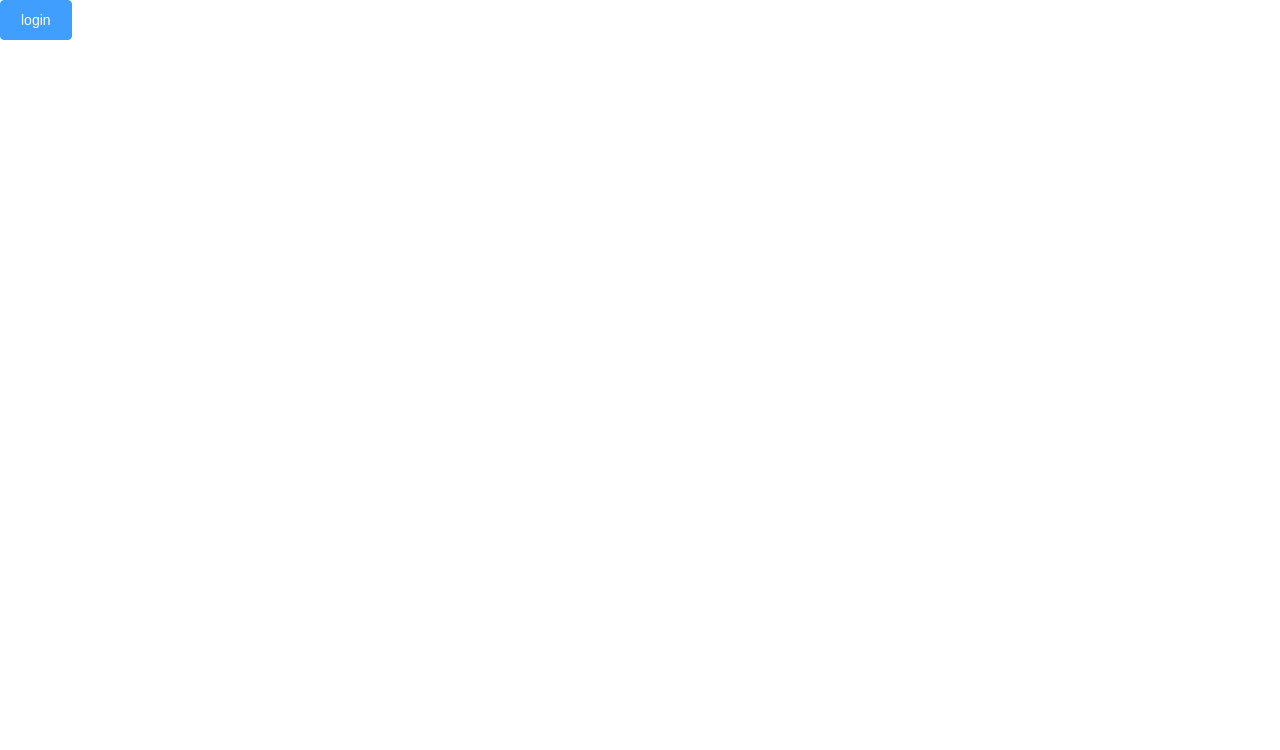
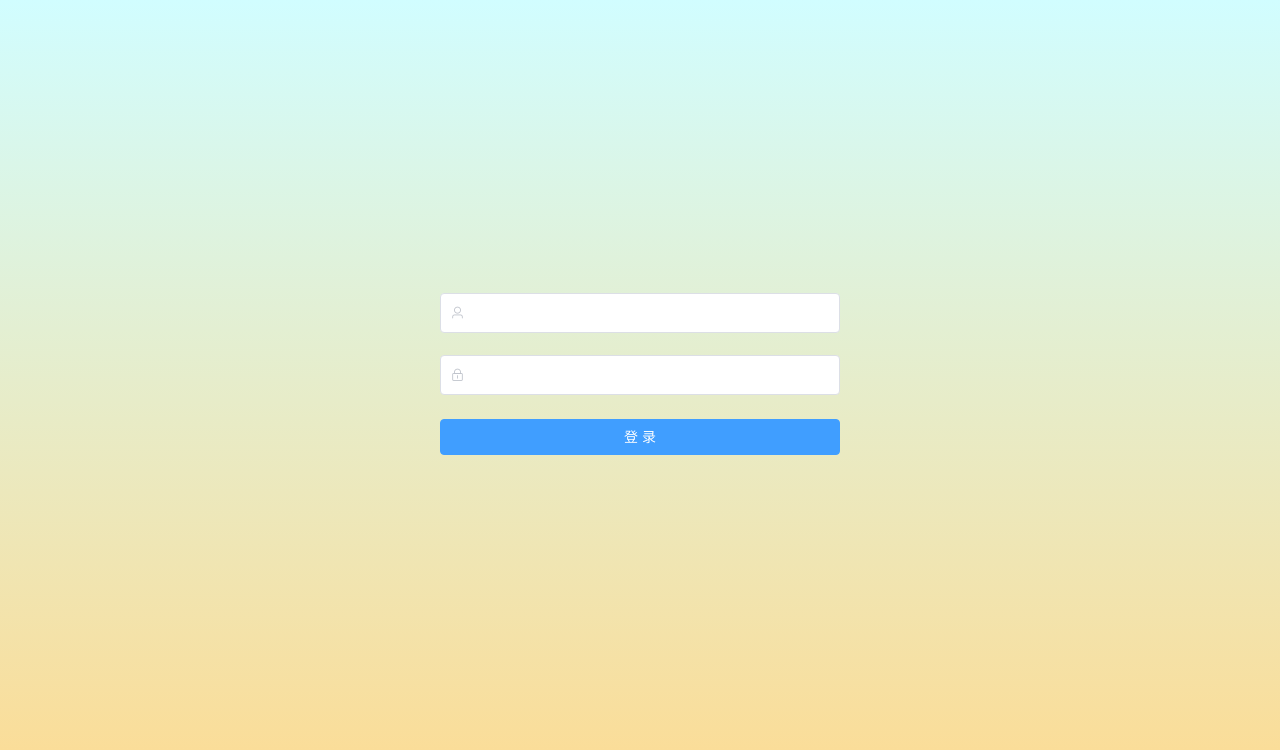
Before and after one commit to xichangzhou/vite-vue3-starter, a Vue app: page /login in a window 1280 px wide. Shown: the top 750 px of the page. Built offline with nearby package versions, Linux system fonts and the light colour scheme.

Commit message:
feat: 登陆跳转到主页

```diff
--- a/src/views/homeLayout.vue
+++ b/src/layout/homeLayout.vue
@@ -28,7 +28,7 @@
                                 </el-dropdown-menu>
                             </template>
                         </el-dropdown>
-                        <span>王小虎</span>
+                        <span>{{ token }}</span>
                     </div>
                 </el-header>
                 <el-main>
--- a/src/router/index.ts
+++ b/src/router/index.ts
@@ -86,7 +86,7 @@ export const routes: Array<RouteRecordRaw> = [
     {
         path: '/',
         name: 'Home',
-        component: () => import('@/views/homeLayout.vue'),
+        component: () => import('@/layout/homeLayout.vue'),
         meta: {
             title: '主页'
         },
--- a/src/utils/utils.ts
+++ b/src/utils/utils.ts
@@ -128,7 +128,6 @@ const utils = {
             right: '0',
             bottom: '0',
             'background-color': 'rgba(0, 0, 0, 0.1)',
-
             'z-index': '999999999'
         })
         // 控制 提示框样式
@@ -146,14 +145,16 @@ const utils = {
         if (data) {
             // 控制提示字体样式
             utils.setCss(alertText, {
-                width: '350px',
+                'max-width': '350px',
+                height: 'auto',
                 'border-bottom': '1px solid #ddd',
-                padding: '16px 10px',
+                padding: '16px 0px',
                 color: 'white',
                 'background-color': 'rgba(0, 0, 0, 0.7)',
                 opacity: 1,
                 'border-radius': '4px',
-                margin: 'auto'
+                margin: 'auto',
+                'word-wrap': 'break-word'
             })
         }
         // 内部结构套入
--- a/src/views/login/login.vue
+++ b/src/views/login/login.vue
@@ -1,25 +1,93 @@
 <template>
-    <el-button type="primary" @click="login()">login</el-button>
+    <div class="wrap bg">
+        <div class="form">
+            <el-form :model="ruleForm" :rules="rules" ref="loginFormRef">
+                <el-form-item prop="username">
+                    <el-input v-model="ruleForm.username" prefix-icon="el-icon-user"></el-input>
+                </el-form-item>
+                <el-form-item prop="password">
+                    <el-input
+                        v-model="ruleForm.password"
+                        show-password
+                        prefix-icon="el-icon-lock"
+                    ></el-input>
+                </el-form-item>
+
+                <el-form-item>
+                    <el-button
+                        type="primary"
+                        size="medium"
+                        @click="submitForm"
+                        style="width: 100%; margin-bottom: 30px"
+                        >登 录</el-button
+                    >
+                </el-form-item>
+            </el-form>
+        </div>
+    </div>
 </template>
 
 <script lang="ts">
-import { defineComponent } from 'vue'
+import { defineComponent, reactive, ref } from 'vue'
 import { useRouter } from 'vue-router'
 import { setToken } from '@/utils/cookies'
+import utils from '@/utils/utils'
+import { encrypt } from '@/utils/ase'
 
 export default defineComponent({
     name: 'Login',
     setup() {
         const router = useRouter()
 
-        const login = () => {
-            setToken('jsonxcz')
-            router.push('/')
+        const loginFormRef = ref(null)
+        // 定义变量
+        const ruleForm = reactive({
+            username: '',
+            password: ''
+        })
+
+        const rules = {
+            username: [{ required: true, message: '请输入用户名', trigger: 'blur' }],
+            password: [{ required: true, message: '请输入密码', trigger: 'blur' }]
         }
 
-        return { login }
+        const submitForm = () => {
+            ;(loginFormRef.value as any).validate((valid: boolean) => {
+                if (valid) {
+                    const { username, password } = ruleForm
+                    utils.alertMsg(username + encrypt(password))
+                    setToken(username)
+                    router.push('/')
+                }
+            })
+        }
+
+        return {
+            ruleForm,
+            rules,
+            submitForm,
+            loginFormRef
+        }
     }
 })
 </script>
 
-<style lang="scss"></style>
+<style lang="scss">
+.wrap {
+    color: #ffffff;
+    min-width: 100vw;
+    min-height: 100vh;
+    display: flex;
+    justify-content: center;
+    align-items: center;
+}
+
+.bg {
+    background-image: linear-gradient(to top, #fddb92 0%, #d1fdff 100%);
+}
+
+.form {
+    width: 400px;
+    overflow: hidden;
+}
+</style>
```
